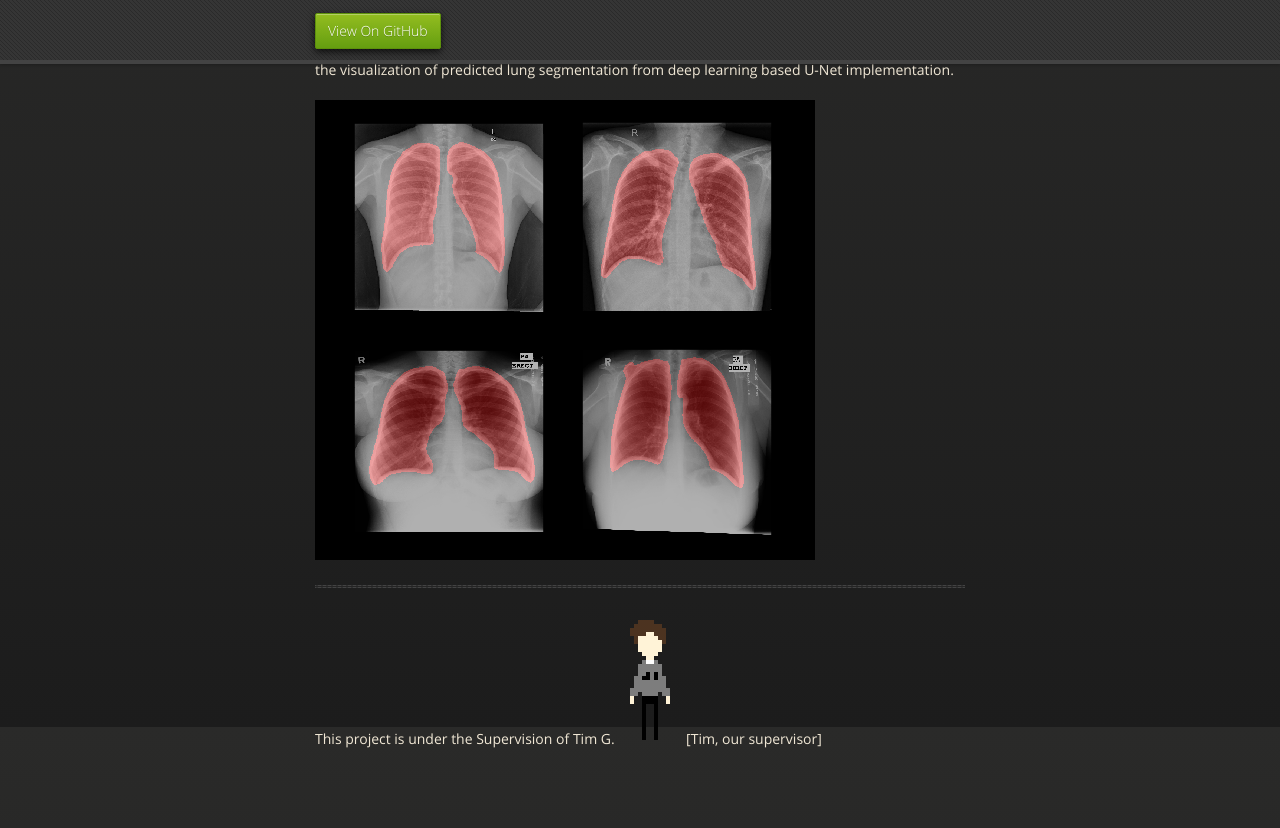
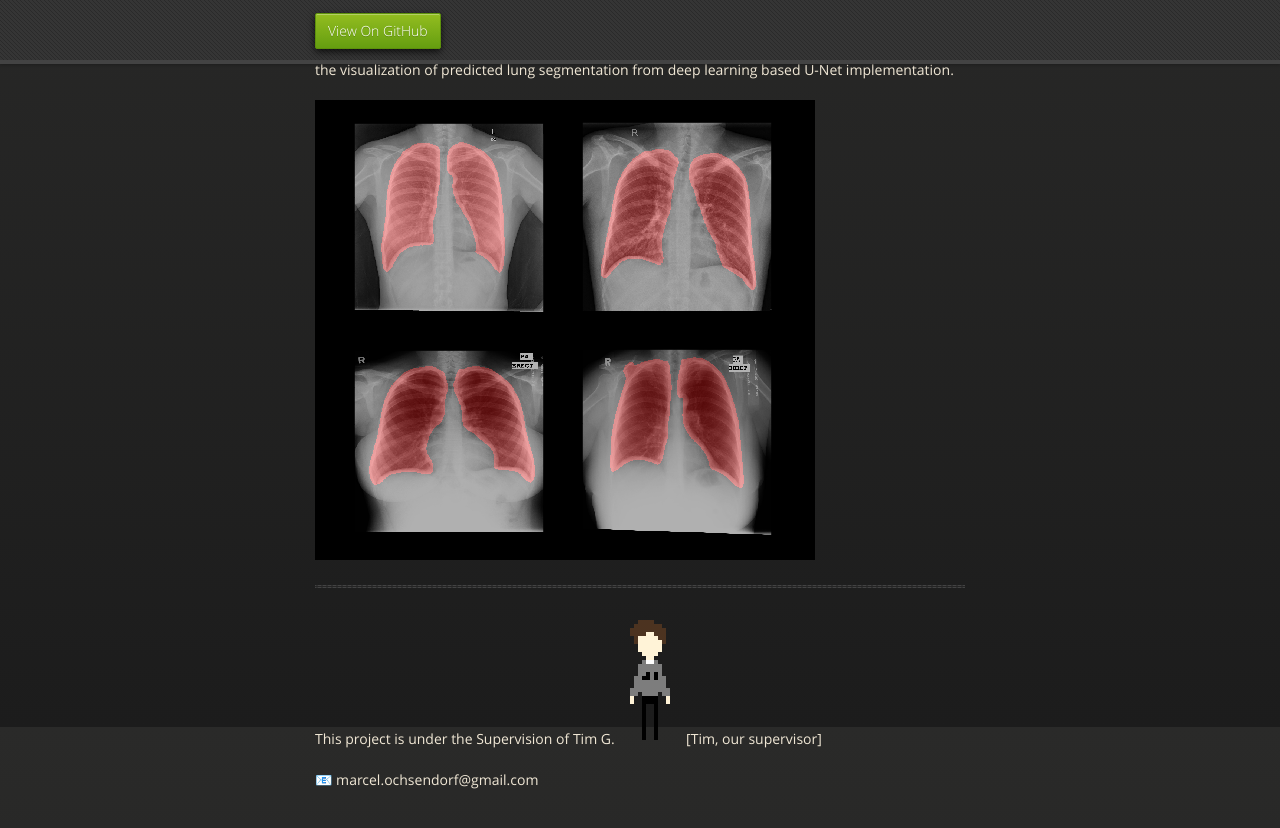
Before and after one commit to notagenius/openTMAS, a Jekyll site: the page built from docs/index.md, in a window 1280 px wide and 900 px high, scrolled down 1073 px. Shown: the top 828 px of the window. Built offline with Jekyll 4.4.1, drawn with Linux system fonts in a browser that asks for light colours; the repository's description, which GitHub fills in, is left out.

Commit message:
add email

```diff
--- a/docs/index.md
+++ b/docs/index.md
@@ -44,3 +44,5 @@ the visualization of predicted lung segmentation from deep learning based U-Net
 
 This project is under the Supervision of Tim G.
 ![Tim](./tim.png) [Tim, our supervisor]
+
+📧 marcel.ochsendorf@gmail.com
```
